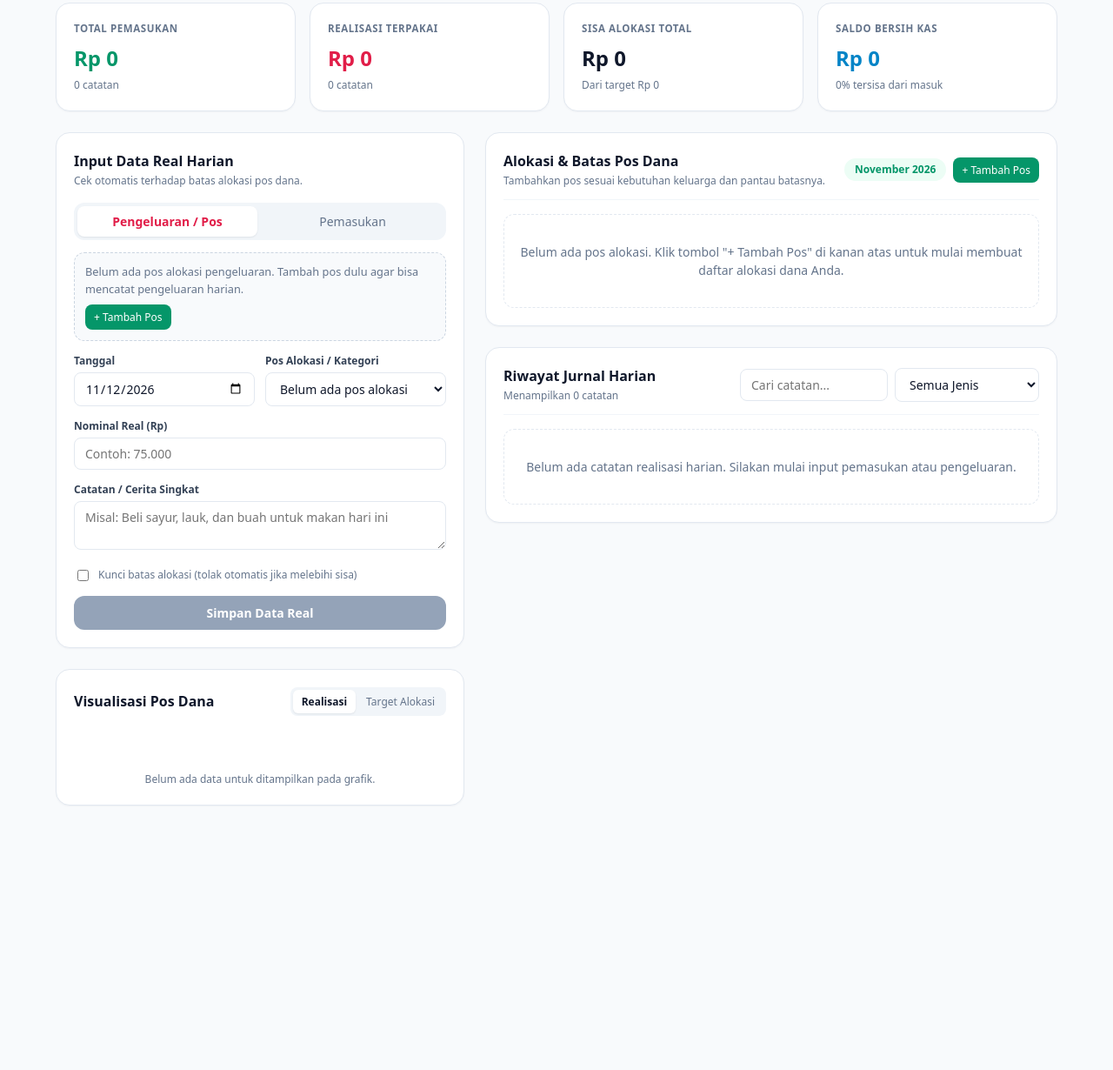
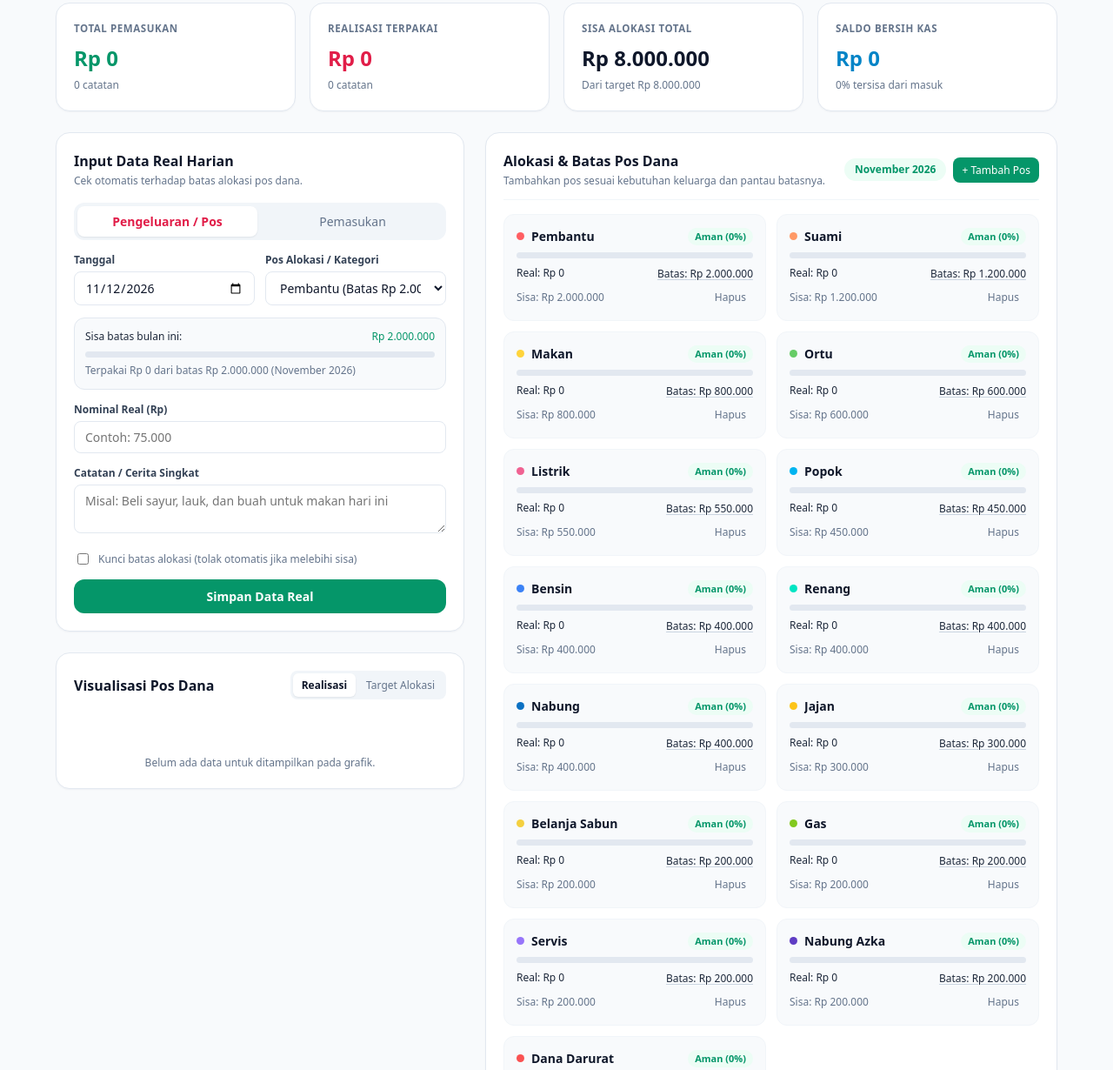
Before and after one commit to danangrifky37-cyber/Laporan-Keuangan, a plain HTML site: page index.html in a window 1280 px wide. Shown: the part 111-1341 px from the top of the page at 87% size. Before the commit the page ends 1077 px from the top, so only its background shows below. Drawn offline with Linux system fonts and the light colour scheme.

Commit message:
Add files via upload

```diff
--- a/index.html
+++ b/index.html
@@ -1073,9 +1073,27 @@
     const STORAGE_KEY_ALLOCS = 'jurnal_keuangan_keluarga_v3_allocs';
 
     const COLOR_PALETTE = [
-      '#ff5e62', '#ff9966', '#66cc66', '#ffd43b', '#f06292',
-      '#00b4f0', '#82c91e', '#3b82f6', '#9775fa', '#00e5c3',
-      '#fcc419', '#0c71c3', '#5f3dc4', '#fa5252', '#64748b'
+      '#ff5e62', '#ff9966', '#ffd43b', '#66cc66', '#f06292',
+      '#00b4f0', '#3b82f6', '#00e5c3', '#0c71c3', '#fcc419',
+      '#f4d03f', '#82c91e', '#9775fa', '#5f3dc4', '#fa5252'
+    ];
+
+    const DEFAULT_ALLOCATIONS = [
+      { id: 'Pembantu', label: 'Pembantu', budget: 2000000, color: '#ff5e62' },
+      { id: 'Suami', label: 'Suami', budget: 1200000, color: '#ff9966' },
+      { id: 'Makan', label: 'Makan', budget: 800000, color: '#ffd43b' },
+      { id: 'Ortu', label: 'Ortu', budget: 600000, color: '#66cc66' },
+      { id: 'Listrik', label: 'Listrik', budget: 550000, color: '#f06292' },
+      { id: 'Popok', label: 'Popok', budget: 450000, color: '#00b4f0' },
+      { id: 'Bensin', label: 'Bensin', budget: 400000, color: '#3b82f6' },
+      { id: 'Renang', label: 'Renang', budget: 400000, color: '#00e5c3' },
+      { id: 'Nabung', label: 'Nabung', budget: 400000, color: '#0c71c3' },
+      { id: 'Jajan', label: 'Jajan', budget: 300000, color: '#fcc419' },
+      { id: 'Belanja Sabun', label: 'Belanja Sabun', budget: 200000, color: '#f4d03f' },
+      { id: 'Gas', label: 'Gas', budget: 200000, color: '#82c91e' },
+      { id: 'Servis', label: 'Servis', budget: 200000, color: '#9775fa' },
+      { id: 'Nabung Azka', label: 'Nabung Azka', budget: 200000, color: '#5f3dc4' },
+      { id: 'Dana Darurat', label: 'Dana Darurat', budget: 100000, color: '#fa5252' }
     ];
 
     const INCOME_CATEGORIES = [
@@ -1203,10 +1221,10 @@
         const raw = localStorage.getItem(STORAGE_KEY_ALLOCS);
         if (raw) {
           const parsed = JSON.parse(raw);
-          if (Array.isArray(parsed)) return parsed;
+          if (Array.isArray(parsed) && parsed.length > 0) return parsed;
         }
       } catch (e) {}
-      return [];
+      return DEFAULT_ALLOCATIONS.map((a) => ({ ...a }));
     }
 
     function saveAllocations() {
@@ -1366,7 +1384,11 @@
         (snap) => {
           if (snap.exists()) {
             const data = snap.data();
-            if (Array.isArray(data.allocations)) allocations = data.allocations;
+            if (Array.isArray(data.allocations) && data.allocations.length > 0) {
+              allocations = data.allocations;
+            } else if (allocations.length === 0) {
+              allocations = DEFAULT_ALLOCATIONS.map((a) => ({ ...a }));
+            }
             if (Array.isArray(data.entries)) entries = data.entries;
             try {
               localStorage.setItem(STORAGE_KEY_ALLOCS, JSON.stringify(allocations));
```
